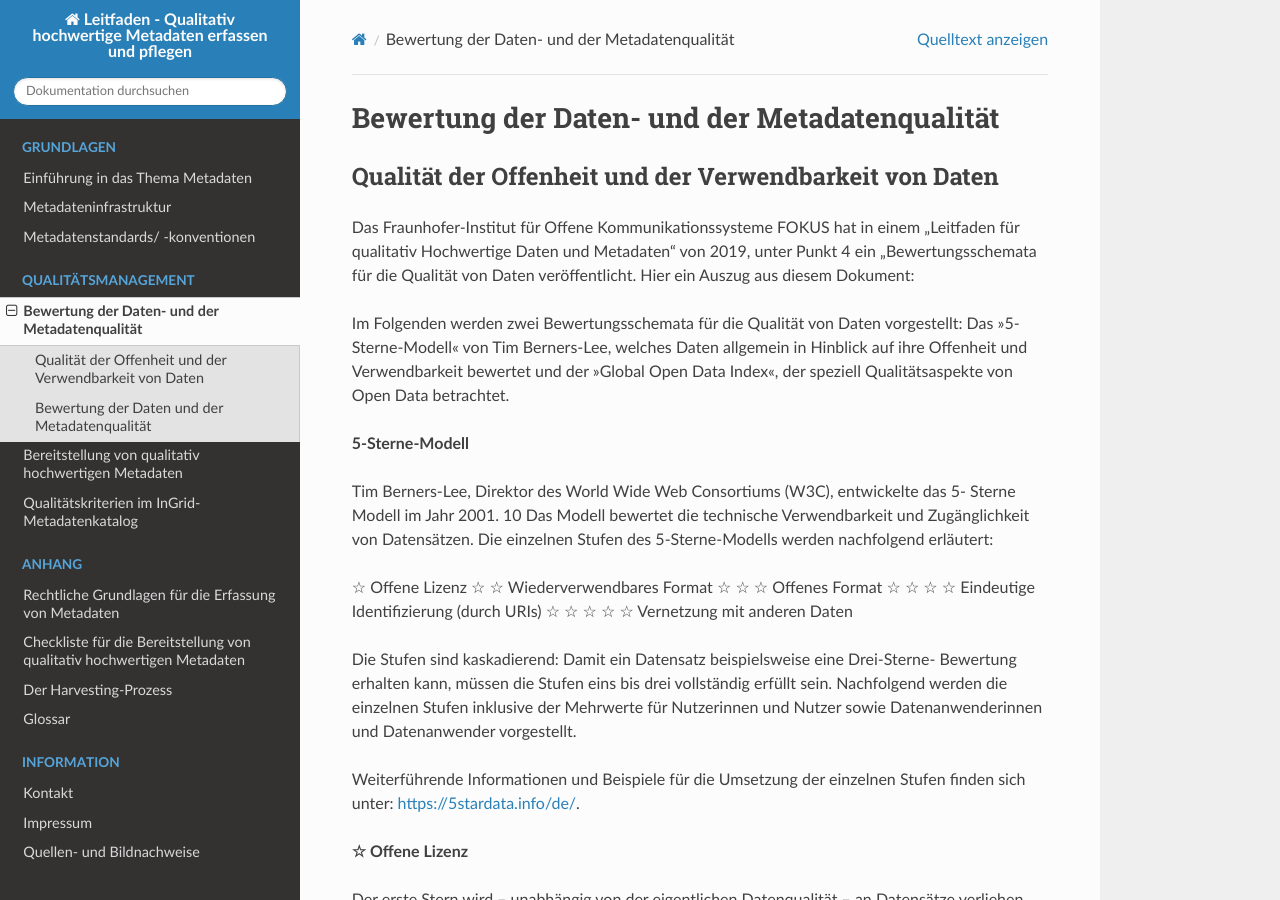
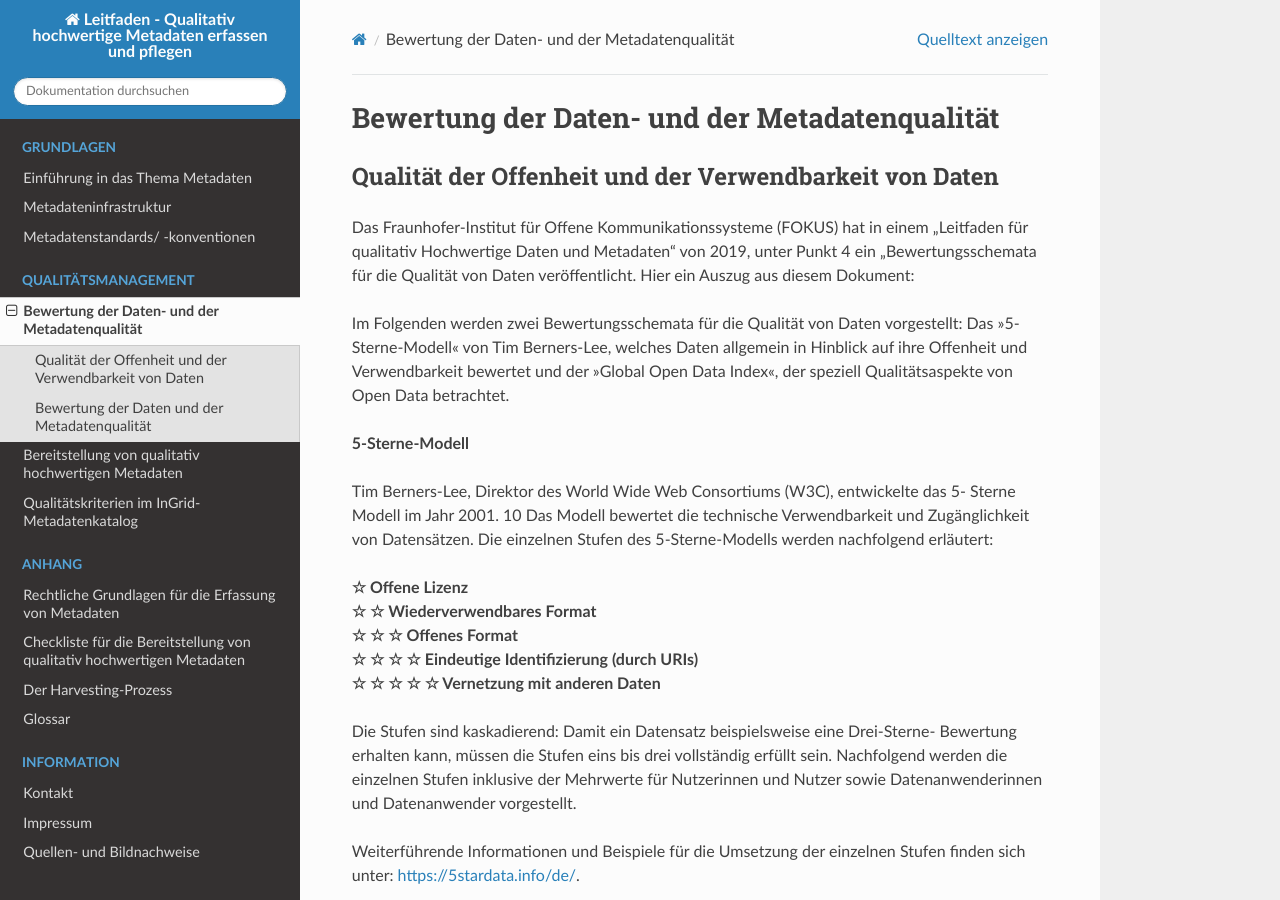
Before and after one commit to tomiwo/ingrid-mdk-st-high-quality-metadata, a Sphinx documentation site: the page built from docs/qualitaetsmanagement/bewertung.rst, in a window 1280 px wide and 900 px high. Built offline with Sphinx 7.4.7 and the Read the Docs theme 3.1.0, drawn with Linux system fonts in a browser that asks for light colours.

```diff
--- a/docs/qualitaetsmanagement/bewertung.rst
+++ b/docs/qualitaetsmanagement/bewertung.rst
@@ -5,7 +5,7 @@ Bewertung der Daten- und der Metadatenqualität
 Qualität der Offenheit und der Verwendbarkeit von Daten
 --------------------------------------------------------
 
-Das Fraunhofer-Institut für Offene Kommunikationssysteme FOKUS hat in einem „Leitfaden für qualitativ Hochwertige Daten und Metadaten“ von 2019, unter Punkt 4 ein „Bewertungsschemata für die Qualität von Daten veröffentlicht. Hier ein Auszug aus diesem Dokument:
+Das Fraunhofer-Institut für Offene Kommunikationssysteme (FOKUS) hat in einem „Leitfaden für qualitativ Hochwertige Daten und Metadaten“ von 2019, unter Punkt 4 ein „Bewertungsschemata für die Qualität von Daten veröffentlicht. Hier ein Auszug aus diesem Dokument:
 
 
 Im Folgenden werden zwei Bewertungsschemata für die Qualität von Daten vorgestellt:
@@ -18,11 +18,11 @@ Das »5-Sterne-Modell« von Tim Berners-Lee, welches Daten allgemein in Hinblick
 Tim Berners-Lee, Direktor des World Wide Web Consortiums (W3C), entwickelte das 5- Sterne Modell im Jahr 2001. 10 Das Modell bewertet die technische Verwendbarkeit und Zugänglichkeit von Datensätzen. Die einzelnen Stufen des 5-Sterne-Modells werden nachfolgend erläutert:
 
 
-☆ Offene Lizenz
-☆ ☆ Wiederverwendbares Format
-☆ ☆ ☆ Offenes Format
-☆ ☆ ☆ ☆ Eindeutige Identifizierung (durch URIs)
-☆ ☆ ☆ ☆ ☆ Vernetzung mit anderen Daten
+| **☆ Offene Lizenz**
+| **☆ ☆ Wiederverwendbares Format**
+| **☆ ☆ ☆ Offenes Format**
+| **☆ ☆ ☆ ☆ Eindeutige Identifizierung (durch URIs)**
+| **☆ ☆ ☆ ☆ ☆ Vernetzung mit anderen Daten**
 
 
 Die Stufen sind kaskadierend: Damit ein Datensatz beispielsweise eine Drei-Sterne- Bewertung erhalten kann, müssen die Stufen eins bis drei vollständig erfüllt sein. Nachfolgend werden die einzelnen Stufen inklusive der Mehrwerte für Nutzerinnen und Nutzer sowie Datenanwenderinnen und Datenanwender vorgestellt.
```
